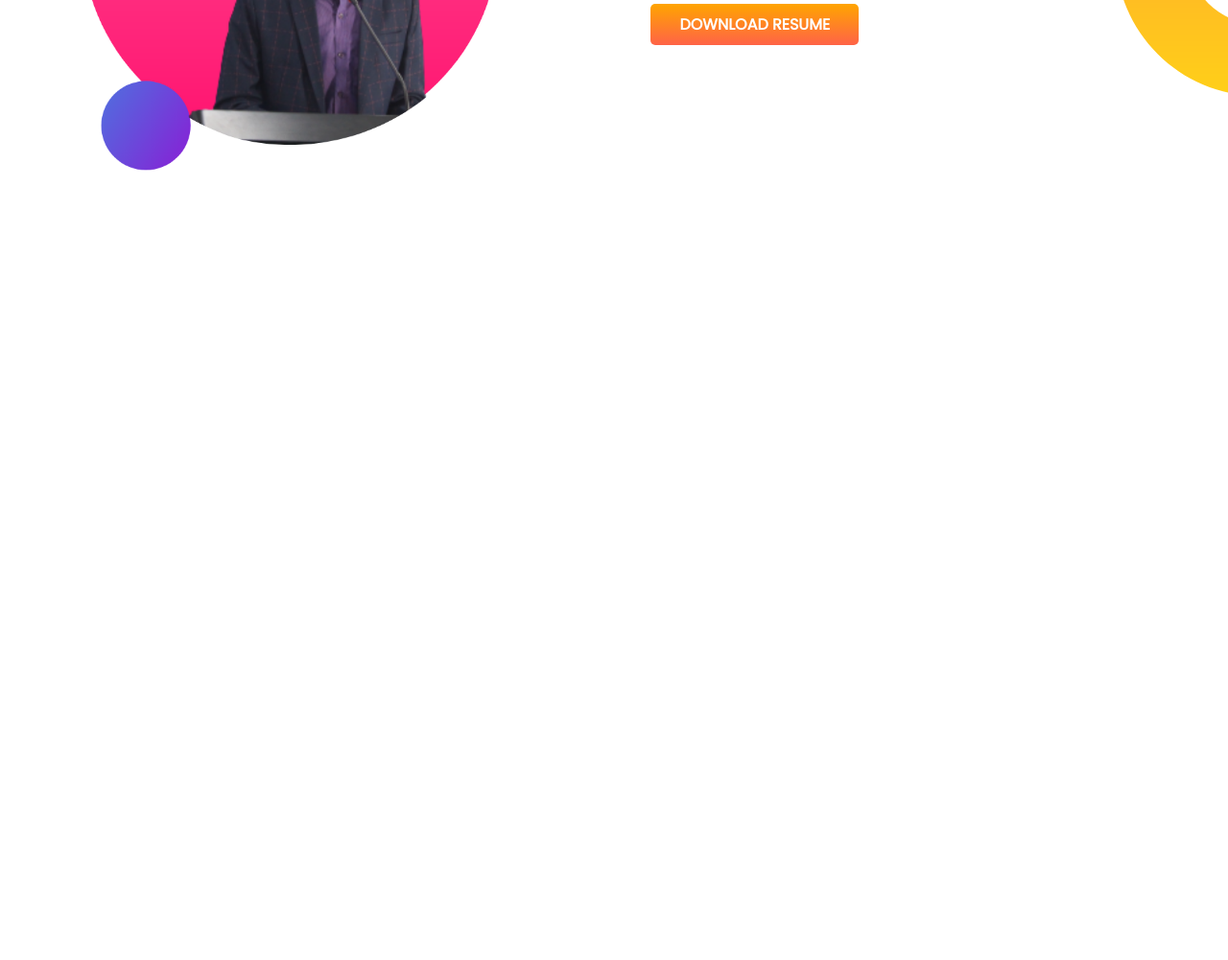
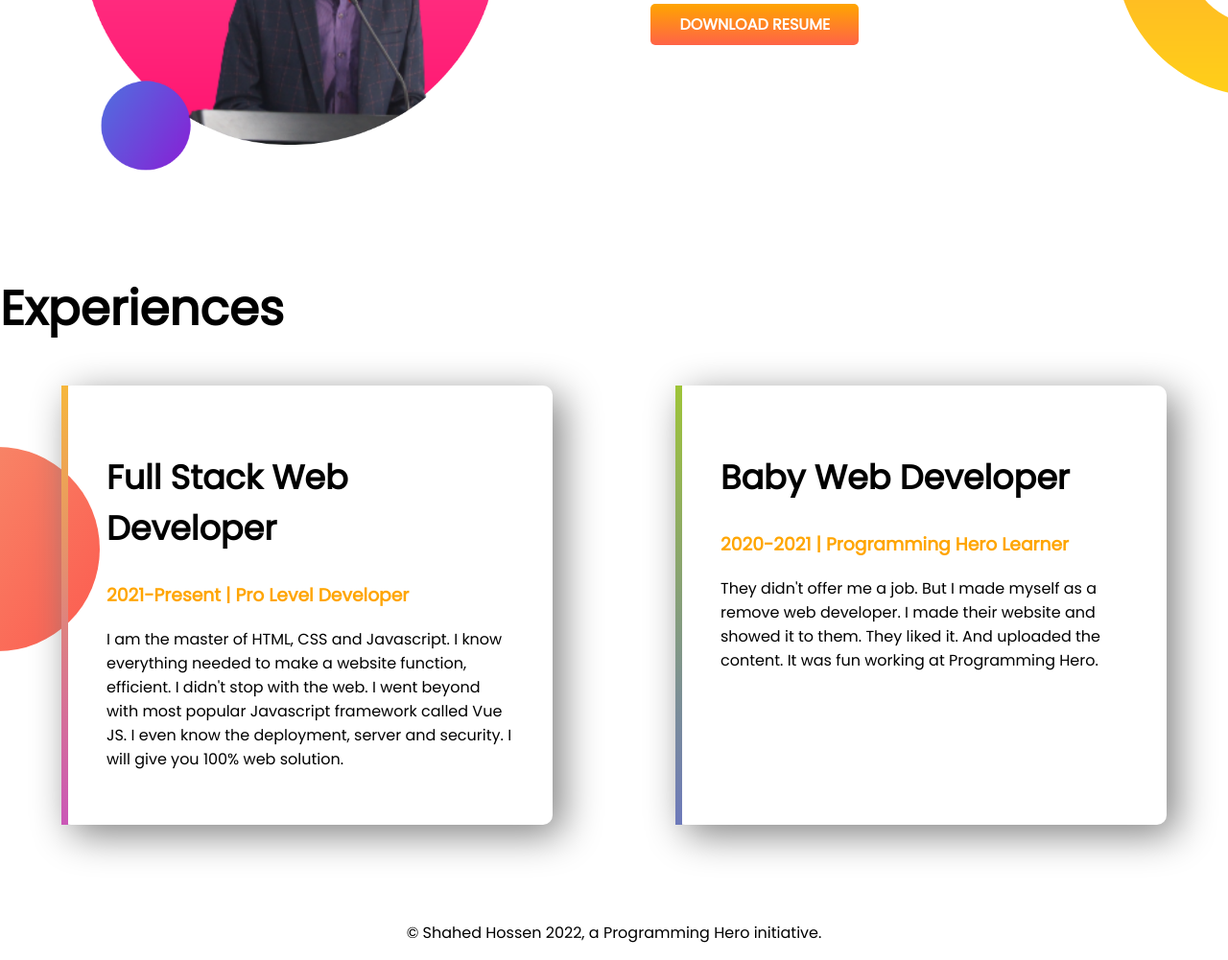
Before and after one commit to mdshahedhossen/developer-portfolio, a plain HTML site: page index.html in a window 1280 px wide. Shown: the part 869-1870 px from the top of the page at 96% size. Before the commit the page ends 1154 px from the top, so only its background shows below. Drawn offline with Linux system fonts and the light colour scheme.

Commit message:
exparence banner addded

```diff
--- a/index.html
+++ b/index.html
@@ -11,7 +11,7 @@
     <title>portfolio</title>
 </head>
 <body>
-    <section class="top-banner">
+    <section class="top-banner flexiable-container">
         <div class="half-width">
             <h1>Welcome To</h1>
             <h1><samp class="color-orange">Shahed Hossen</samp> World!</h1>
@@ -25,7 +25,7 @@
 
     </section>
 
-    <section class="dream-big">
+    <section class="dream-big flexiable-container">
         <div class="half-width">
             <img src="./image/my-bg2.png" alt="">
         </div>
@@ -38,5 +38,27 @@
         </div>
 
     </section>
+    <section class="experences-banner">
+        <h1>Experiences</h1>
+        <div class="flexiable-container">
+            <div id="full-stack-experience" class="experience-item">
+                <h2>Full Stack Web Developer</h2>
+                <h3 class="color-orange">2021-Present | Pro Level Developer</h3>
+                <p>I am the master of HTML, CSS and Javascript. I know everything needed to make a website function, efficient. I didn't stop with the web. I went beyond with most popular Javascript framework called Vue JS. I even know the deployment, server and security. I will give you 100% web solution.</p>
+
+            </div>
+            <div id="wev-dev-experience" class="experience-item">
+                <h2>Baby Web Developer</h2>
+                <h3 class="color-orange">2020-2021 | Programming Hero Learner
+                </h3>
+                <p>They didn't offer me a job. But I made myself as a remove web developer. I made their website and showed it to them. They liked it. And uploaded the content. It was fun working at Programming Hero.</p>
+
+            </div>
+        </div>
+
+    </section>
+    <footer>
+        <p>© Shahed Hossen 2022, a Programming Hero initiative.</p>
+    </footer>
 </body>
 </html>
--- a/style.css
+++ b/style.css
@@ -5,10 +5,13 @@ body {
 h1 {
   font-size: 50px;
 }
+h2{
+  font-size: 35px;
+}
 .color-orange {
   color: orange;
 }
-section {
+.flexiable-container{
   display: flex;
   margin-bottom: 100px;
 }
@@ -36,3 +39,32 @@ section {
   background-repeat: no-repeat;
   background-position: right;
 }
+
+.experences-banner{
+  background-image: url(./image/exp-bg.png);
+  background-repeat: no-repeat;
+  background-position: left;
+
+}
+.experience-item{
+  width: 40%;
+  margin-left: 5%;
+  margin-right: 5%;
+  padding: 40px;
+  border-radius:10px;
+  box-shadow: 10px 10px 40px gray
+}
+#full-stack-experience{
+  border-left:7px solid;
+  border-image: linear-gradient(#f6b73c, #ca57b7);
+  border-image-slice: 1;
+
+}
+#wev-dev-experience{
+border-left:7px solid;
+border-image: linear-gradient(#9ec438, #6d79bb) 30;
+border-image-slice: 1;
+}
+footer p{
+  text-align: center;
+}
```
